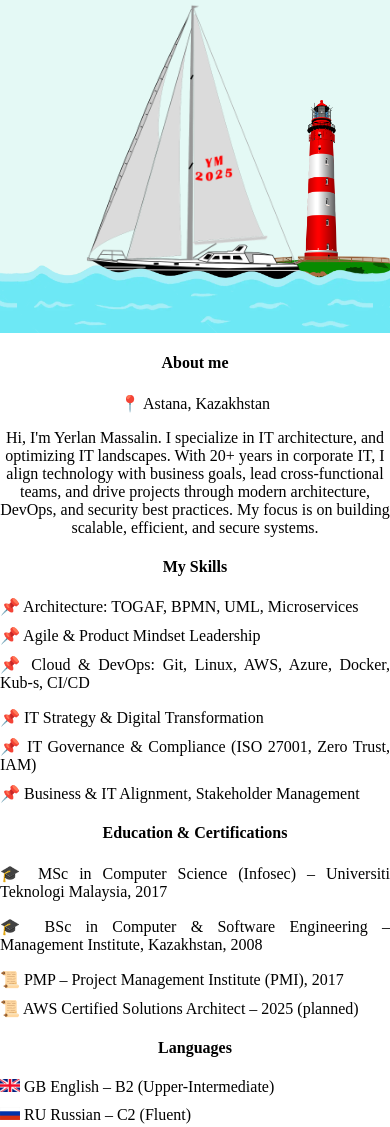
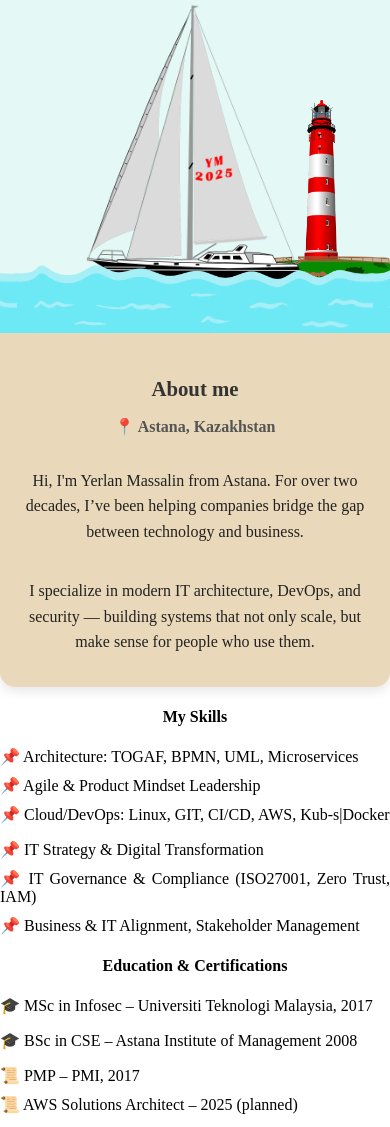
Before and after one commit to Yerlan-ops/resume-mquery, a plain HTML site: page index.html in a window 390 px wide. Shown: the part 275-1402 px from the top of the page. Drawn offline with nearby package versions, Linux system fonts and the light colour scheme.

Commit message:
yellow sand added to about me, some style applied to my skills

```diff
--- a/index.html
+++ b/index.html
@@ -37,7 +37,7 @@
                     <li><a href="grid.html">CSS Grid Version</a></li>
                     <li><a href="bootstrap.html">Bootstrap Version</a></li>
                     <li><a href="#">Tailwind CSS Version</a></li>
-                    <li><a href="#">Pure.css Version</a></li>
+
                 </ul>
             </nav>
         </div>
@@ -57,10 +57,14 @@
     <!-- <p class="disclaimer"><strong>The page is intentionally made with no scripting.</strong></p> -->
 
 
-<section id="about">
+<section id="about" class="about-section">
     <h4>About me</h4>
-    <p>📍 Astana, Kazakhstan </p>
-    <p> Hi, I'm Yerlan Massalin. I specialize in IT architecture, and optimizing IT landscapes. With 20+ years in corporate IT, I align technology with business goals, lead cross-functional teams, and drive projects through modern architecture, DevOps, and security best practices. My focus is on building scalable, efficient, and secure systems.</p>
+    <div class="about-location">📍 Astana, Kazakhstan </div>
+<div class="about-text">
+    <p> Hi, I'm Yerlan Massalin from Astana. For over two decades, I’ve been helping companies bridge the gap between technology and business.</p>
+    <p>I specialize in modern IT architecture, DevOps, and security — building systems that not only scale, but make sense for people who use them.</p>
+</div>
+    </section>
 </section>
 
 <section id="skills">
@@ -68,23 +72,23 @@
     <ul class="skill left-list">
         <li>📌 Architecture: TOGAF, BPMN, UML, Microservices</li>
         <li>📌 Agile & Product Mindset Leadership</li>
-        <li>📌 Cloud & DevOps: Git, Linux, AWS, Azure, Docker, Kub-s, CI/CD</li>
+        <li>📌 Cloud/DevOps: Linux, GIT, CI/CD, AWS, Kub-s|Docker</li>
 
     </ul>
 
     <ul class="skill right-list">
         <li>📌 IT Strategy & Digital Transformation</li>
-        <li>📌 IT Governance & Compliance (ISO 27001, Zero Trust, IAM)</li>
+        <li>📌 IT Governance & Compliance (ISO27001, Zero Trust, IAM)</li>
         <li>📌 Business & IT Alignment, Stakeholder Management</li>
     </ul>
 </section>
 <section id="edu-list">
     <h4>Education & Certifications</h4>
     <ul class="edu-list">
-        <li>🎓 MSc in Computer Science (Infosec) – Universiti Teknologi Malaysia, 2017 </p>
-        <li>🎓 BSc in Computer & Software Engineering – Management Institute, Kazakhstan, 2008</p>
-        <li>📜 PMP – Project Management Institute (PMI), 2017</li>
-        <li>📜 AWS Certified Solutions Architect – 2025 (planned)</li>
+        <li>🎓 MSc in Infosec – Universiti Teknologi Malaysia, 2017 </p>
+        <li>🎓 BSc in CSE – Astana Institute of Management 2008</p>
+        <li>📜 PMP – PMI, 2017</li>
+        <li>📜 AWS Solutions Architect – 2025 (planned)</li>
     </ul>
 </section>
 
@@ -115,7 +119,7 @@
     <a href="http://www.facebook.com/profile.php?id=100009893950980">📘 Facebook</a>
     <p>© 2025 Yerlan Massalin</p>
     <p class="no-script-note">
-        <span>The</span> <span>page</span> <span>was</span> <span>intentionally</span>
+        <span>The</span> <span>Capstone</span> <span>Project</span> <span>was</span> <span>intentionally</span>
         <span>made</span> <span>without</span> <span>scripting</span>
       </p>
 </footer>
--- a/styles.css
+++ b/styles.css
@@ -122,6 +122,7 @@ footer {
   flex-direction: column;
   justify-content: space-between;
   cursor: pointer;
+  touch-action: manipulation;
 
 }
 
@@ -173,7 +174,7 @@ footer {
 
     padding: 6px 10px;
     border-radius: 4px;
-    transition: background 0.2s ease;
+    transition: background-color 0.2s ease;
   }
 
   .menu a .icon {
@@ -192,9 +193,44 @@ footer {
     color: white;
   }
 
+.about-section {
+  max-width: 100%;
+  margin: 0 auto;
+  padding: 2rem;
+  border-radius: 0 0  15px 15px;
+  background-color: #e9d8b9; /* светло-серый фон */
+  box-shadow: 0 4px 12px rgba(0,0,0,0.1);
+
+}
+
+.about-section h4 {
+  font-size: 1.7rem;
+  margin-bottom: 1rem;
+  text-align: center;
+  color: #333;
+}
+
+.about-location {
+  text-align: center;
+  font-weight: bold;
+  margin-bottom: 1rem;
+  color: #555;
+}
+
+.about-text {
+display: flex;
+flex-direction: row;
+gap: 2rem;
+justify-content: space-between;
+font-size: 1rem;
+line-height: 1.6;
+color: #222;
+
+}
+
 /* --- Десктоп: показывать при наведении --- */
 
-@media (min-width: 769px)
+@media (min-width: 1025px)
 { .menu-container:hover .menu
     {
         display: block;
@@ -204,7 +240,10 @@ footer {
 
 /* --- Мобильные: показывать при клике (checkbox) --- */
 
-@media (max-width: 768px)
+@media (max-width: 1024px)
+
+
+
 
 { .menu-toggle:checked + .burger + .menu
 
@@ -260,6 +299,26 @@ footer {
   margin-right: 0; /* последнее слово — без отступа */
 }
 
+@media (max-width: 768px)
+{
+.about-text {
+  flex-direction: column;
+  gap: 0.1rem;
+
+}
+
+.about-section {
+  padding: 1rem;
+
+}
+
+.about-section h4 {
+  font-size: 1.3rem;
+
+}
+
+}
+
 @media (max-width: 1024px) {
   .no-script-note span {
     letter-spacing: 0.2em;
```
Also changed, not shown: index.210525.bak.html (added, +128 -0 lines).
